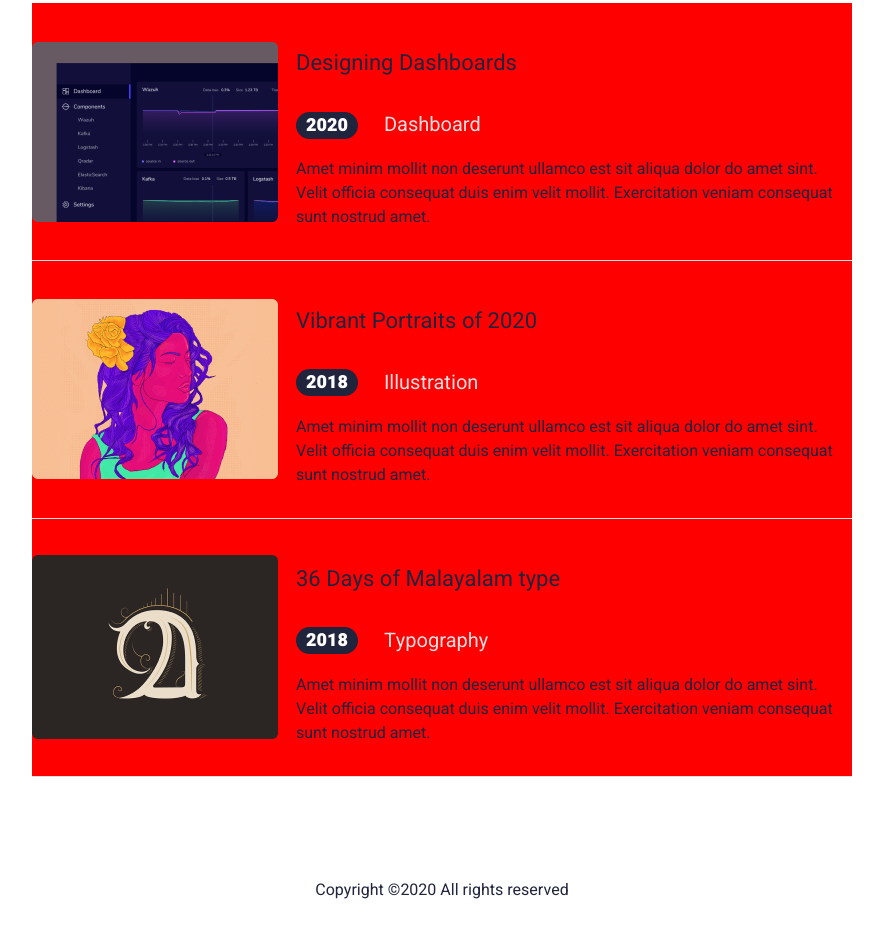
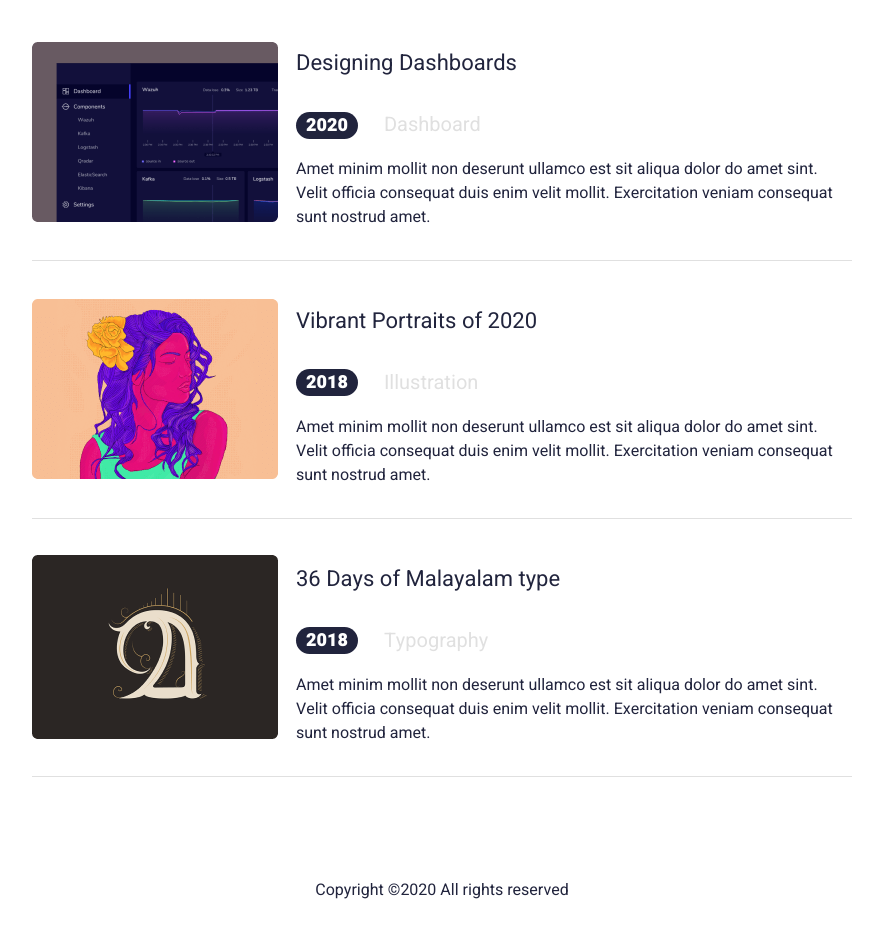
Before and after one commit to samiyaazizxonova/jonas-portfolio, a plain HTML site: page index.html in a window 1280 px wide. Shown: the part 1084-2022 px from the top of the page, without its empty margins (198-1081 px from the left). Drawn offline with Linux system fonts and the light colour scheme.

Commit message:
home page has come to an end

```diff
--- a/index.html
+++ b/index.html
@@ -118,9 +118,9 @@
             </div>
           </div>
 
-          <hr class="hidden" />
+          <hr />
 
-          <div class="works__card">
+          <div class="works__card hidden">
             <img
               src="img/png/girl-art.png"
               alt=""
@@ -144,7 +144,7 @@
 
           <hr class="hidden" />
 
-          <div class="works__card">
+          <div class="works__card hidden">
             <img
               src="img/png/logo.png"
               alt=""
@@ -165,7 +165,7 @@
               </p>
             </div>
           </div>
-          <hr />
+          <hr class="hidden"  />
         </div>
       </section>
       <!-- section works end -->
--- a/scss/pages/_home.scss
+++ b/scss/pages/_home.scss
@@ -5,7 +5,6 @@
    justify-content: space-between;
    gap: 50px;
    align-items: center;
-   background-color: red;
    padding-top: 33px;
    padding-bottom: 70px;
    @include responsive(phone){
@@ -121,8 +120,7 @@
      }
    }
    .card{
-      // background-color: $color-bg;
-      background-color: red;
+      background-color: $color-bg;
       padding: 25px;
       border-radius: 4px;
       box-shadow: 0px 4px 10px rgba(187, 225, 250, 0.25);
@@ -163,6 +161,9 @@
          &__card{
             flex-direction: column;
          }
+         .hidden{
+            display: none;
+         }
          img{
             width: 100%;
          }
@@ -190,7 +191,6 @@
          display: flex;
          align-items: center;
          gap: 1.8rem;
-         background-color: red;
          padding: 31px 0;
       }
       hr{
```
Also changed, not shown: css/main.css, 1 other file.
